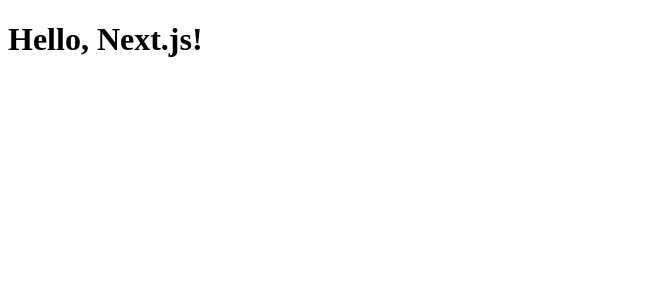
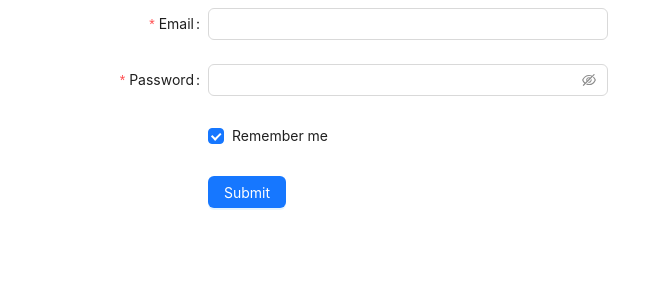
Before and after one commit to Kubenz98/budget-planner, a Next.js app: page / in a window 1280 px wide. Shown: the top 300 px of the page, without its empty margins (0-663 px from the left). Built offline with nearby package versions, Linux system fonts and the light colour scheme.

Commit message:
Add login form.

```diff
--- a/app/page.tsx
+++ b/app/page.tsx
@@ -1,3 +1,71 @@
+"use client";
+import { Button, Checkbox, Form, Input } from "antd";
+
 export default function Page() {
-  return <h1>Hello, Next.js!</h1>;
+  return (
+    <Form
+      name="basic"
+      labelCol={{
+        span: 8,
+      }}
+      wrapperCol={{
+        span: 16,
+      }}
+      style={{
+        maxWidth: 600,
+      }}
+      initialValues={{
+        remember: true,
+      }}
+      autoComplete="off"
+    >
+      <Form.Item
+        label="Email"
+        name="Email"
+        rules={[
+          {
+            required: true,
+            message: "Please enter your email!",
+          },
+        ]}
+      >
+        <Input />
+      </Form.Item>
+
+      <Form.Item
+        label="Password"
+        name="password"
+        rules={[
+          {
+            required: true,
+            message: "Please enter your password!",
+          },
+        ]}
+      >
+        <Input.Password />
+      </Form.Item>
+
+      <Form.Item
+        name="remember"
+        valuePropName="checked"
+        wrapperCol={{
+          offset: 8,
+          span: 16,
+        }}
+      >
+        <Checkbox>Remember me</Checkbox>
+      </Form.Item>
+
+      <Form.Item
+        wrapperCol={{
+          offset: 8,
+          span: 16,
+        }}
+      >
+        <Button type="primary" htmlType="submit">
+          Submit
+        </Button>
+      </Form.Item>
+    </Form>
+  );
 }
```
